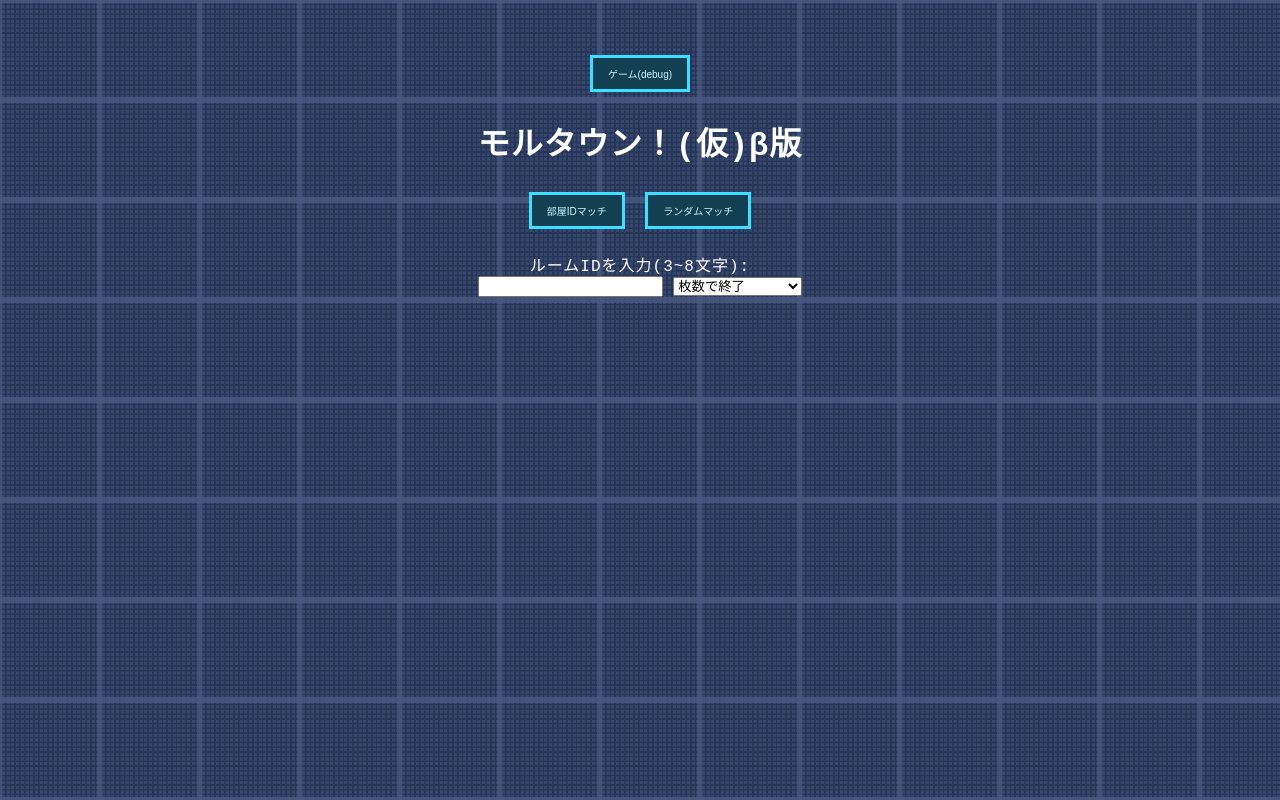
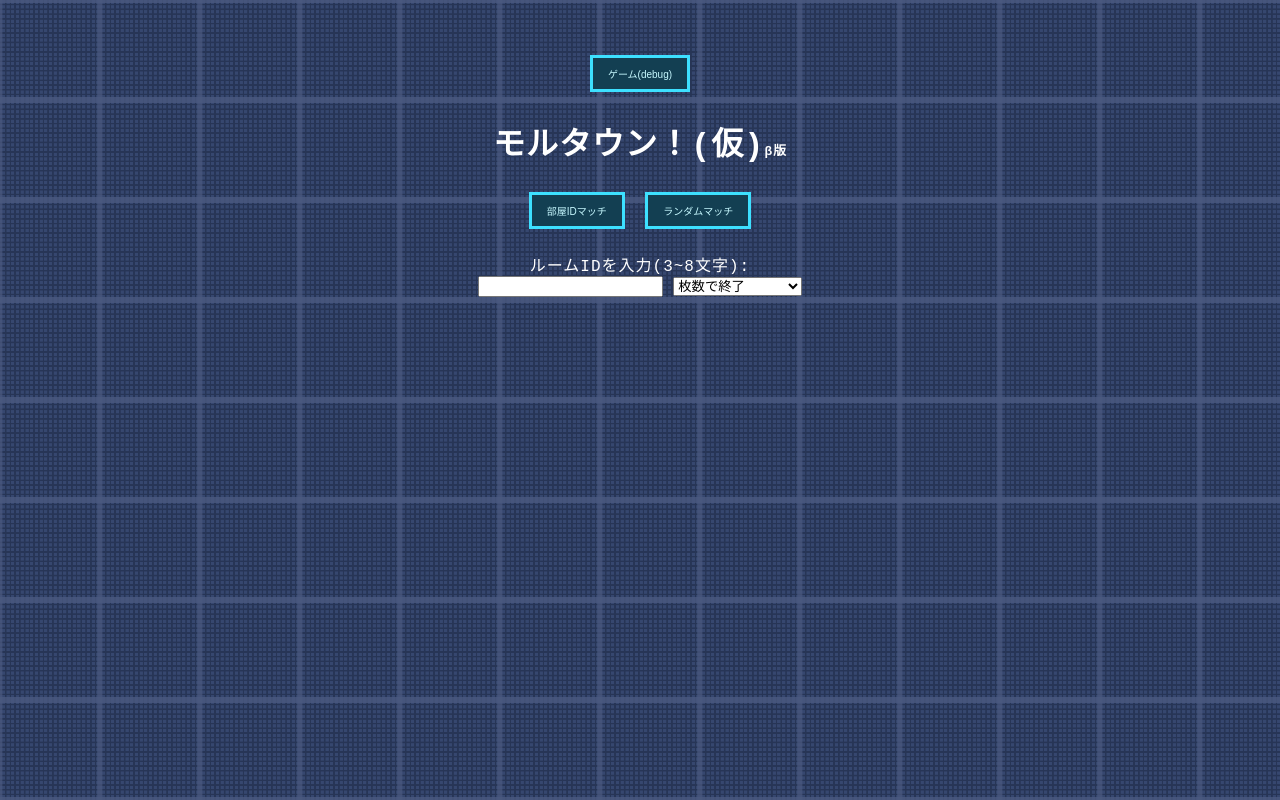
Before and after one commit to Mojaman/molMore, a website: page public/index.html in a window 1280 px wide. Drawn offline with nearby package versions, Linux system fonts and the light colour scheme; no server answers; a small style sheet from the web is missing; a web font is replaced by a local one.

Commit message:
Add version style to style3.css
タイトルのデザインを改善

```diff
--- a/public/style3.css
+++ b/public/style3.css
@@ -177,6 +177,10 @@ button:active {
     margin-top:500px;
 }
 
+#version{
+    font-size:40%;
+}
+
 /* 画面の横幅からカード四枚分の400pxを引いたものをニで割った値を左側のmarginにすれば全体的に真ん中に来る？ */
 
 #myPoint{
```
